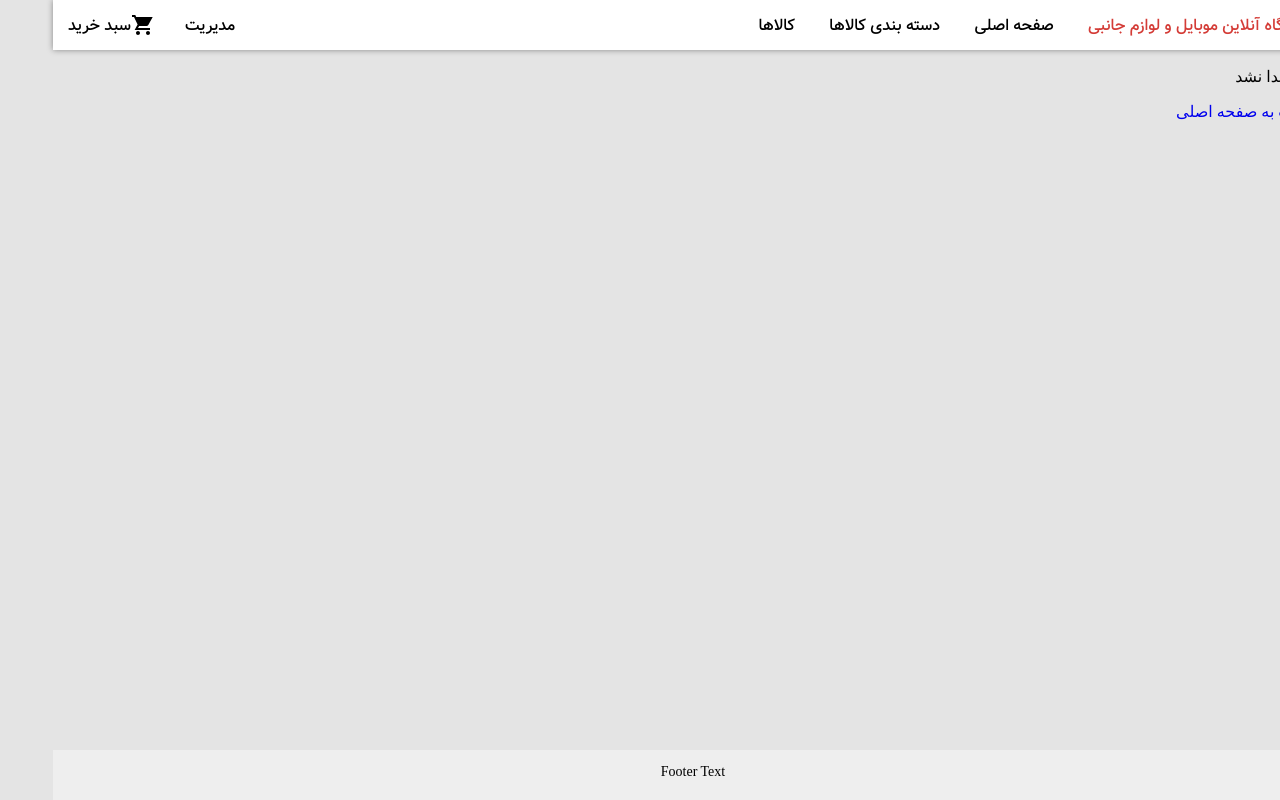
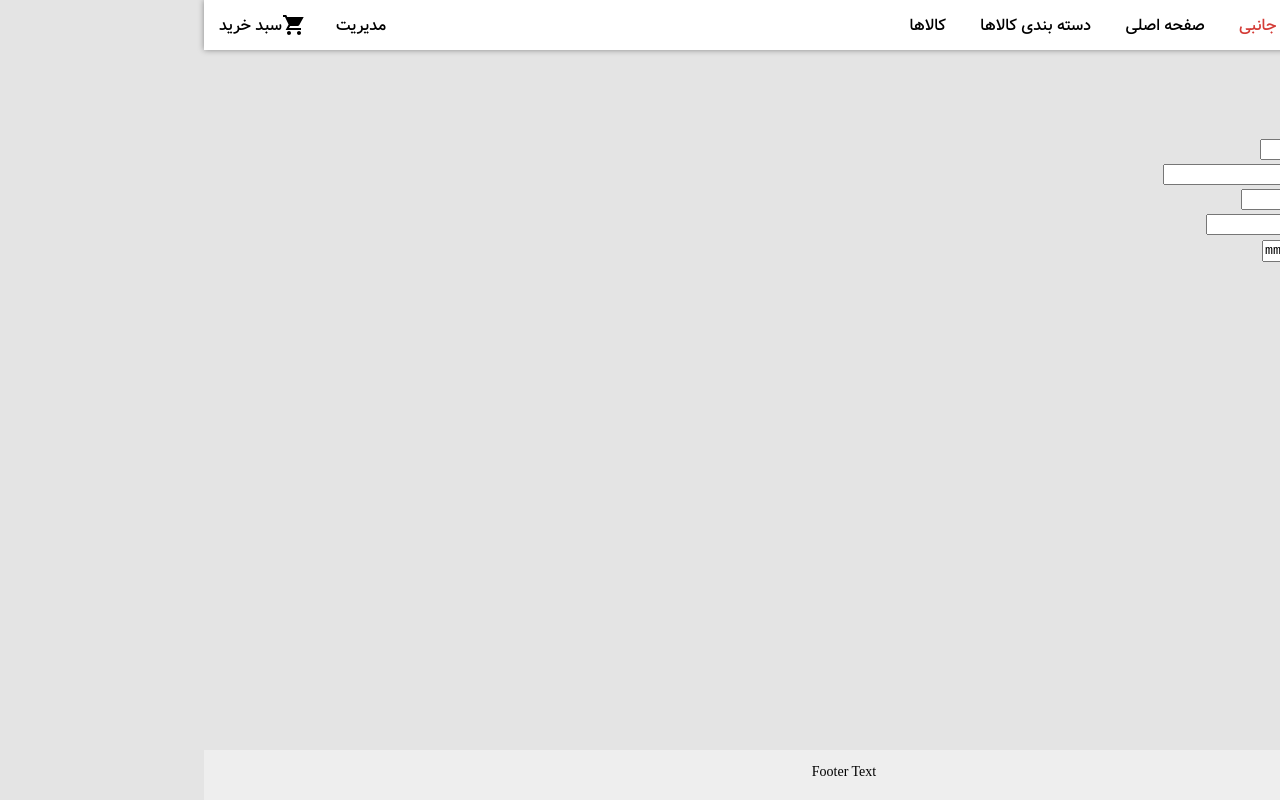
Before and after one commit to khadijeh68/maktab76-online-shop-allahgholi, a React (Create React App) app in the folder online-shop/: page /checkout in a window 1280 px wide. Before the commit this address had no page. Built offline with nearby package versions, Linux system fonts and the light colour scheme.

Commit message:
form in checkout page created and react-bootstarp installed

```diff
--- a/online-shop/package.json
+++ b/online-shop/package.json
@@ -13,6 +13,7 @@
     "@testing-library/react": "^13.3.0",
     "@testing-library/user-event": "^13.5.0",
     "react": "^18.2.0",
+    "react-bootstrap": "^2.5.0",
     "react-dom": "^18.2.0",
     "react-persian": "^1.1.1",
     "react-persian-datepicker": "^3.0.2",
--- a/online-shop/src/App.js
+++ b/online-shop/src/App.js
@@ -14,6 +14,8 @@ import Product from "./pages/Product";
 import Login from "./pages/Login";
 import PaymentPanel from "./pages/PaymentPanel";
 import Admin from "./pages/Admin";
+import Checkout from "./pages/Checkout";
+
 
 function App() {
   return (
@@ -28,7 +30,9 @@ function App() {
 
           <Route path="products" element={<Products />} />
           <Route path="shoppingCart" element={<ShoppingCart />} />
+          <Route path="checkout" element={<Checkout/>}/>
           <Route path="*" element={<Error />} />
+
         </Route>
 
         <Route path="paymentPanel" element={<PaymentPanel />} />
--- a/online-shop/src/index.css
+++ b/online-shop/src/index.css
@@ -34,3 +34,7 @@ body {
 a {
   text-decoration: none;
 }
+
+#outlined-basic{
+
+}
--- /dev/null
+++ b/online-shop/src/pages/Checkout.js
@@ -0,0 +1,51 @@
+import { makeStyles } from "@material-ui/core/styles";
+import { Button, Form } from "react-bootstrap";
+
+const useStyles = makeStyles({
+  title: {
+    fontFamily: "Vazir-Medium",
+    margin: "70px 20px",
+  },
+});
+
+function Checkout() {
+  const classes = useStyles();
+  return (
+    <div className={classes.title}>
+      <h3>نهایی کردن خرید</h3>
+
+      <Form>
+        <Form.Group className="mb-3">
+          <Form.Label>نام</Form.Label>
+          <Form.Control type="text" />
+        </Form.Group>
+
+        <Form.Group className="mb-3">
+          <Form.Label>نام و نام خانوادگی</Form.Label>
+          <Form.Control type="text" />
+        </Form.Group>
+
+        <Form.Group className="mb-3">
+          <Form.Label>آدرس</Form.Label>
+          <Form.Control type="address" />
+        </Form.Group>
+
+        <Form.Group className="mb-3">
+          <Form.Label>تلفن همراه</Form.Label>
+          <Form.Control type="tel" />
+        </Form.Group>
+
+        <Form.Group className="mb-3">
+          <Form.Label>تاریخ تحویل</Form.Label>
+          <Form.Control type="date" />
+        </Form.Group>
+
+        <Button variant="primary" type="submit">
+          پرداخت
+        </Button>
+      </Form>
+    </div>
+  );
+}
+
+export default Checkout;
--- a/online-shop/src/pages/ShoppingCart.js
+++ b/online-shop/src/pages/ShoppingCart.js
@@ -1,7 +1,9 @@
 import { makeStyles } from "@material-ui/core/styles";
+import { Link } from "react-router-dom";
+
 
 const useStyles = makeStyles({
-  h3: {
+  title: {
     fontFamily: "Vazir-Medium",
     margin: "70px 20px",
   },
@@ -9,7 +11,12 @@ const useStyles = makeStyles({
 
 function Basket() {
   const classes = useStyles();
-  return <div className={classes.h3}>سبد خرید</div>;
+  return (
+    <div className={classes.title}>
+      <p>سبد خرید</p>
+      <Link to="/checkout">نهایی کردن سبد خرید</Link>
+    </div>
+  );
 }
 
 export default Basket;
```
Also changed, not shown: online-shop/src/components/checkout/Checkout.js (deleted, +0 -9 lines), 1 other file (tests, documents, lock files or other folders).
